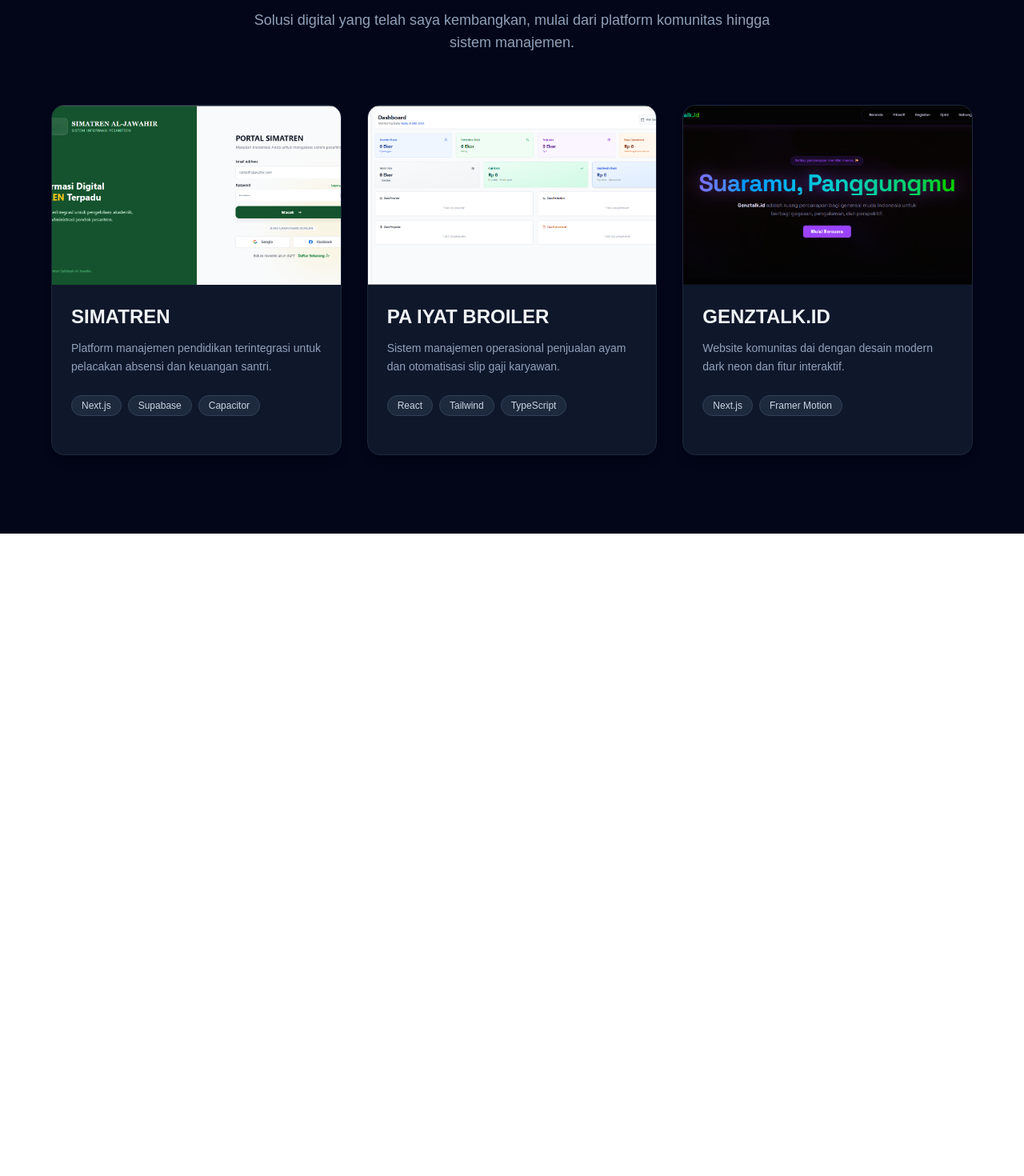
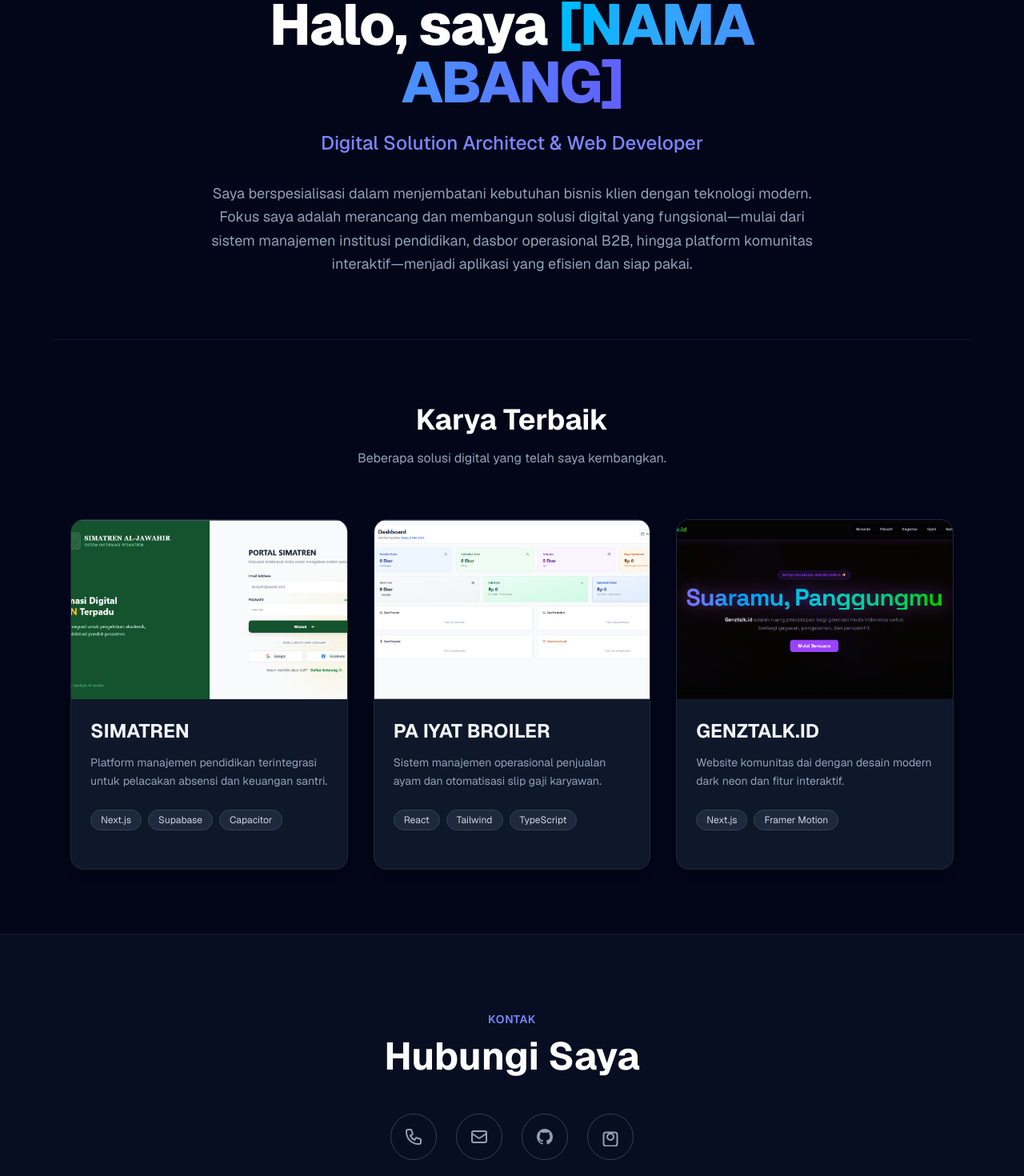
Before and after one commit to Kangsanboy/personal-branding, a Next.js app: page / in a window 1280 px wide. Shown: the part 133-1603 px from the top of the page at 80% size. Before the commit the page ends 800 px from the top, so only its background shows below. Built offline with nearby package versions, Linux system fonts and the light colour scheme.

Commit message:
Update page.tsx

```diff
--- a/app/page.tsx
+++ b/app/page.tsx
@@ -1,24 +1,75 @@
 import ProjectCard from "../components/ProjectCard";
 import { PORTFOLIO_DATA } from "../constants/portfolio";
+
 export default function Home() {
+  const { profile, projects, contact } = PORTFOLIO_DATA;
+
   return (
-    <main className="min-h-screen bg-slate-950 py-20 px-6">
-      <div className="max-w-6xl mx-auto">
+    <main className="min-h-screen bg-slate-950 text-slate-300 font-sans selection:bg-indigo-500/30">
+
+      {/* 1. HERO & ABOUT SECTION */}
+      <section className="pt-32 pb-20 px-6 max-w-4xl mx-auto text-center">
+        <h1 className="text-5xl md:text-7xl font-extrabold text-white mb-6 tracking-tight">
+          Halo, saya <span className="text-transparent bg-clip-text bg-gradient-to-r from-sky-400 to-indigo-500">{profile.name}</span>
+        </h1>
+        <h2 className="text-xl md:text-2xl font-medium text-indigo-400 mb-8">
+          {profile.role}
+        </h2>
+        <p className="text-lg text-slate-400 leading-relaxed max-w-3xl mx-auto">
+          {profile.bio}
+        </p>
+      </section>
+
+      {/* 2. PROJECTS SECTION */}
+      <section className="py-20 px-6 max-w-6xl mx-auto border-t border-slate-800/50">
         <div className="mb-16 text-center">
-          <h2 className="text-4xl md:text-5xl font-extrabold text-white mb-4 tracking-tight">
-            Karya <span className="text-transparent bg-clip-text bg-gradient-to-r from-sky-400 to-indigo-500">Terbaik</span>
-          </h2>
-          <p className="text-slate-400 max-w-2xl mx-auto text-lg">
-            Solusi digital yang telah saya kembangkan, mulai dari platform komunitas hingga sistem manajemen.
-          </p>
+          <h2 className="text-4xl font-bold text-white mb-4">Karya Terbaik</h2>
+          <p className="text-slate-400">Beberapa solusi digital yang telah saya kembangkan.</p>
         </div>
-
         <div className="grid grid-cols-1 md:grid-cols-2 lg:grid-cols-3 gap-8">
-          {PORTFOLIO_DATA.projects.map((proyek) => (
+          {projects.map((proyek) => (
             <ProjectCard key={proyek.id} project={proyek} />
           ))}
         </div>
-      </div>
+      </section>
+
+      {/* 3. CONTACT SECTION (Sesuai Referensi Gambar Abang) */}
+      <section className="py-24 px-6 bg-slate-900/50 border-t border-slate-800/50">
+        <div className="max-w-4xl mx-auto text-center">
+          <p className="text-indigo-400 font-semibold tracking-wider uppercase mb-3 text-sm">
+            Kontak
+          </p>
+          <h2 className="text-4xl md:text-5xl font-bold text-white mb-12">
+            Hubungi Saya
+          </h2>
+
+          {/* Deretan Ikon Sosial Media/Kontak */}
+          <div className="flex flex-wrap justify-center gap-6">
+
+            {/* Tombol WhatsApp */}
+            <a href={contact.whatsapp} target="_blank" rel="noreferrer" className="group p-4 rounded-full border border-slate-700 hover:border-indigo-500 hover:bg-indigo-500/10 transition-all duration-300">
+              <svg className="w-6 h-6 text-slate-400 group-hover:text-indigo-400" fill="none" stroke="currentColor" viewBox="0 0 24 24"><path strokeLinecap="round" strokeLinejoin="round" strokeWidth={2} d="M3 5a2 2 0 012-2h3.28a1 1 0 01.948.684l1.498 4.493a1 1 0 01-.502 1.21l-2.257 1.13a11.042 11.042 0 005.516 5.516l1.13-2.257a1 1 0 011.21-.502l4.493 1.498a1 1 0 01.684.949V19a2 2 0 01-2 2h-1C9.716 21 3 14.284 3 6V5z" /></svg>
+            </a>
+
+            {/* Tombol Email */}
+            <a href={contact.email} className="group p-4 rounded-full border border-slate-700 hover:border-indigo-500 hover:bg-indigo-500/10 transition-all duration-300">
+              <svg className="w-6 h-6 text-slate-400 group-hover:text-indigo-400" fill="none" stroke="currentColor" viewBox="0 0 24 24"><path strokeLinecap="round" strokeLinejoin="round" strokeWidth={2} d="M3 8l7.89 5.26a2 2 0 002.22 0L21 8M5 19h14a2 2 0 002-2V7a2 2 0 00-2-2H5a2 2 0 00-2 2v10a2 2 0 002 2z" /></svg>
+            </a>
+
+            {/* Tombol GitHub */}
+            <a href={contact.github} target="_blank" rel="noreferrer" className="group p-4 rounded-full border border-slate-700 hover:border-indigo-500 hover:bg-indigo-500/10 transition-all duration-300">
+              <svg className="w-6 h-6 text-slate-400 group-hover:text-indigo-400" fill="currentColor" viewBox="0 0 24 24"><path fillRule="evenodd" clipRule="evenodd" d="M12 2C6.477 2 2 6.484 2 12.017c0 4.425 2.865 8.18 6.839 9.504.5.092.682-.217.682-.483 0-.237-.008-.868-.013-1.703-2.782.605-3.369-1.343-3.369-1.343-.454-1.158-1.11-1.466-1.11-1.466-.908-.62.069-.608.069-.608 1.003.07 1.531 1.032 1.531 1.032.892 1.53 2.341 1.088 2.91.832.092-.647.35-1.088.636-1.338-2.22-.253-4.555-1.113-4.555-4.951 0-1.093.39-1.988 1.029-2.688-.103-.253-.446-1.272.098-2.65 0 0 .84-.27 2.75 1.026A9.564 9.564 0 0112 6.844c.85.004 1.705.115 2.504.337 1.909-1.296 2.747-1.027 2.747-1.027.546 1.379.202 2.398.1 2.651.64.7 1.028 1.595 1.028 2.688 0 3.848-2.339 4.695-4.566 4.943.359.309.678.92.678 1.855 0 1.338-.012 2.419-.012 2.747 0 .268.18.58.688.482A10.019 10.019 0 0022 12.017C22 6.484 17.522 2 12 2z" /></svg>
+            </a>
+
+            {/* Tombol Instagram */}
+            <a href={contact.instagram} target="_blank" rel="noreferrer" className="group p-4 rounded-full border border-slate-700 hover:border-indigo-500 hover:bg-indigo-500/10 transition-all duration-300">
+              <svg className="w-6 h-6 text-slate-400 group-hover:text-indigo-400" fill="none" stroke="currentColor" viewBox="0 0 24 24"><path strokeLinecap="round" strokeLinejoin="round" strokeWidth={2} d="M16 11.37A4 4 0 1112.63 8 4 4 0 0116 11.37zm1.5-4.87h.01M6.5 6.5h11a3 3 0 013 3v11a3 3 0 01-3 3h-11a3 3 0 01-3-3v-11a3 3 0 013-3z" /></svg>
+            </a>
+
+          </div>
+        </div>
+      </section>
+
     </main>
   );
 }
```
